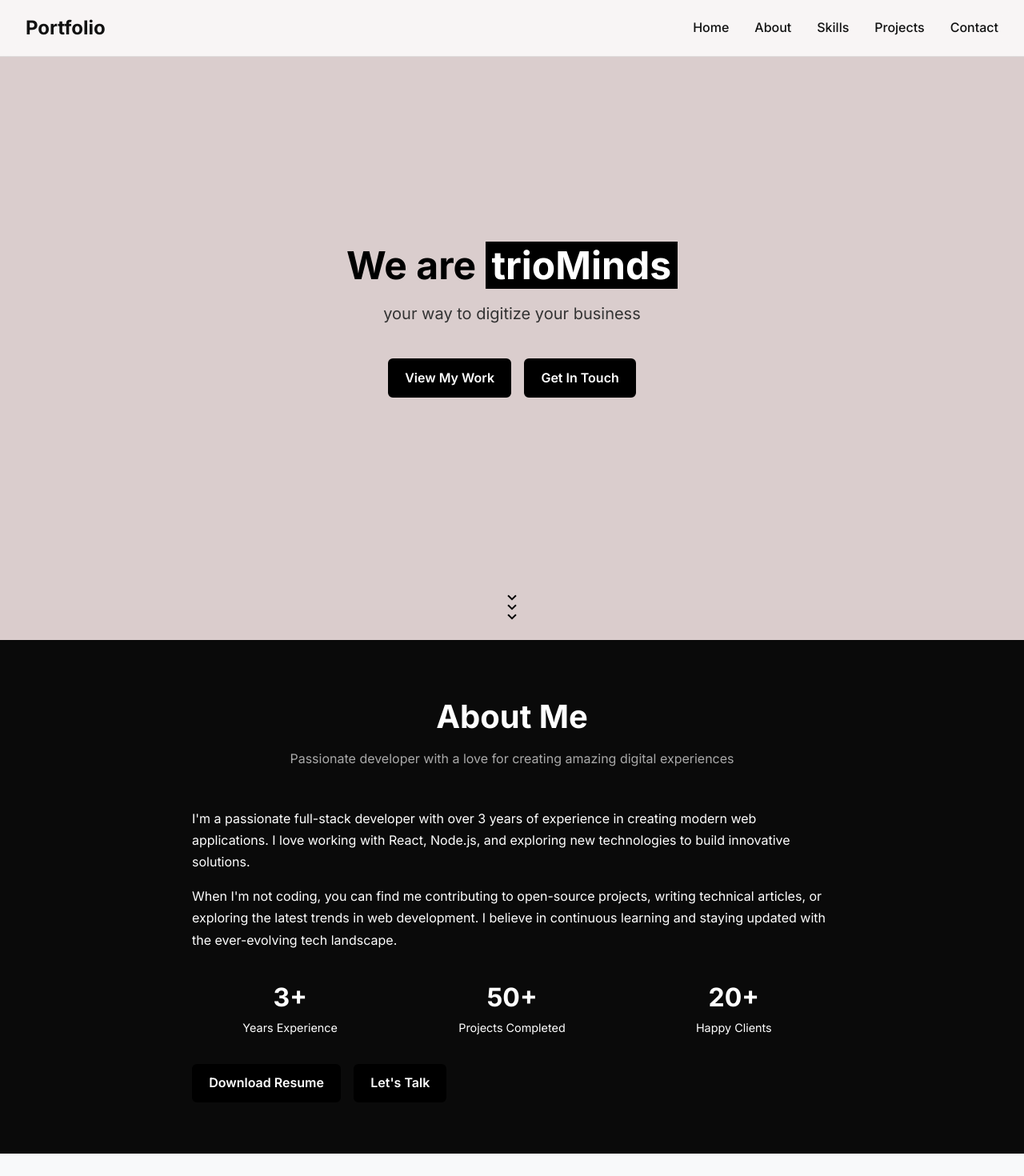
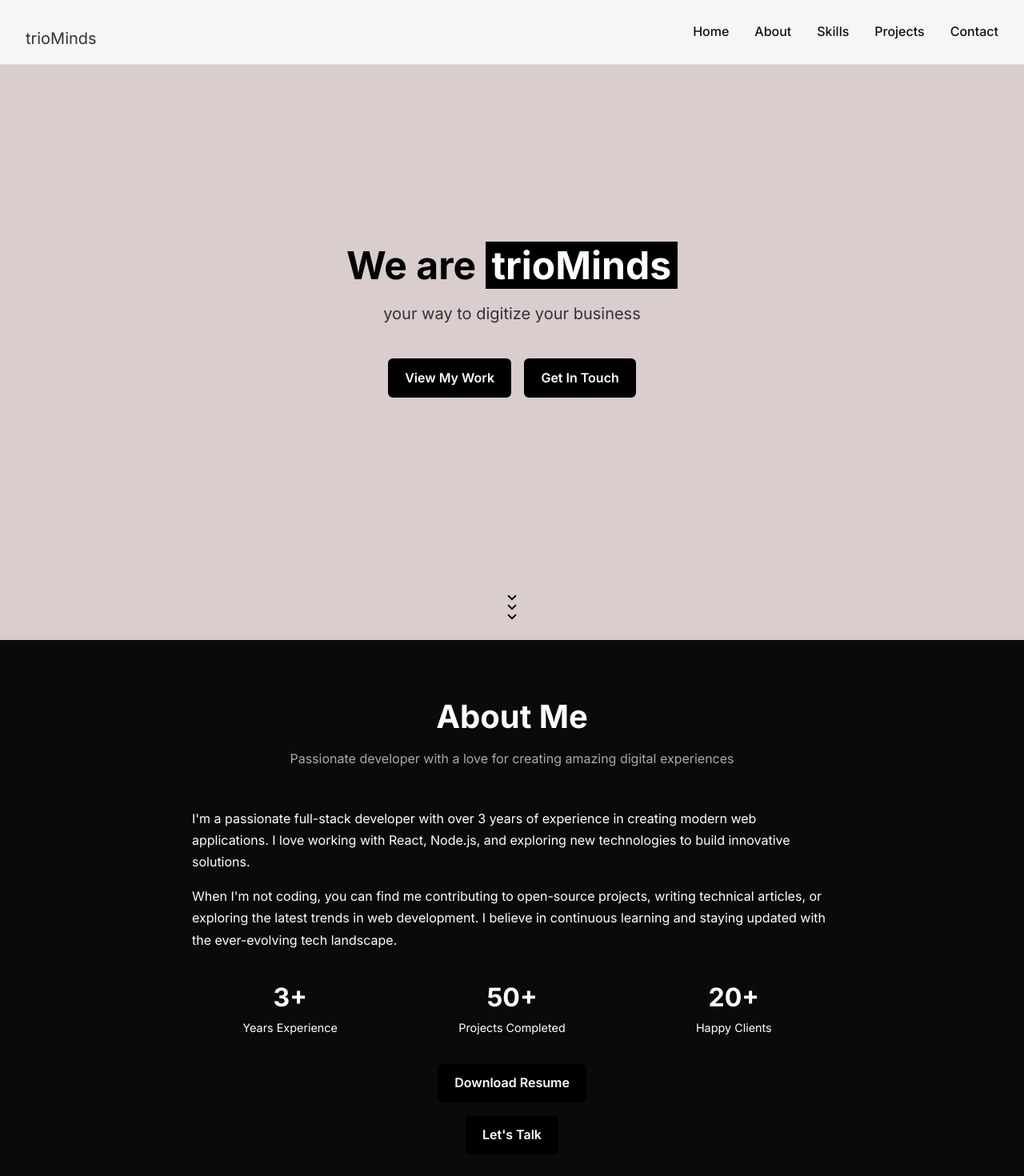
Before and after one commit to jignesh1001/portfolio-bytecrafters, a React (Vite) app in the folder portfolio/: page / in a window 1280 px wide. Shown: the top 1470 px of the page at 80% size. Built offline with nearby package versions, Linux system fonts and the light colour scheme.

Commit message:
fixing about

```diff
--- a/portfolio/src/components/About/About.css
+++ b/portfolio/src/components/About/About.css
@@ -78,16 +78,15 @@
   gap: 1rem;
   flex-wrap: wrap;
 }
-
 .btn {
   padding: 0.75rem 1.5rem;
   font-weight: 600;
   border-radius: 6px;
   border: 2px solid #fff;
   text-decoration: none;
+  background-color: transparent;
   color: #fff;
-  background-color: transparent;
-  transition: background-color 0.3s, color 0.3s;
+  transition: background-color 0.3s, color 0.3s, border-color 0.3s;
 }
 
 .btn:hover {
@@ -98,9 +97,11 @@
 .btn-secondary {
   background-color: #fff;
   color: #000;
+  border: 2px solid #fff;
 }
 
 .btn-secondary:hover {
   background-color: transparent;
   color: #fff;
+  border: 2px solid #fff;
 }
--- a/portfolio/src/components/About/About.jsx
+++ b/portfolio/src/components/About/About.jsx
@@ -4,8 +4,8 @@ import './About.css';
 
 const About = () => {
   return (
-    <section id="about" className="section fade-in items-center">
-      <div className="container">
+    <section id="about" className="section fade-in items-center ">
+      <div className="container flex flex-col items-center">
         <motion.div
           className="section-header"
           initial={{ opacity: 0, y: 30 }}
@@ -46,7 +46,7 @@ const About = () => {
               </div>
             </div>
 
-            <div className="about-actions">
+            <div className="about-actions  flex flex-col items-center">
               <a href="/resume.pdf" download className="btn btn-secondary">
                 Download Resume
               </a>
--- a/portfolio/src/components/Navigation/Navigation.css
+++ b/portfolio/src/components/Navigation/Navigation.css
@@ -142,3 +142,18 @@
     display: flex;
   }
 }
+
+
+@media (max-width: 768px) {
+  .hero-title {
+    font-size: 2.2rem;
+  }
+
+  .hero-subtitle {
+    font-size: 1.1rem;
+  }
+
+  .hero-actions {
+    flex-direction: column;
+  }
+}
--- a/portfolio/src/components/Navigation/Navigation.jsx
+++ b/portfolio/src/components/Navigation/Navigation.jsx
@@ -3,6 +3,7 @@ import { useState } from 'react';
 import { useScrollAnimation, scrollToSection } from '../../hooks/useScrollAnimation';
 import { navigation } from '../../data/portfolioData';
 import './Navigation.css';
+import { personalInfo } from '../../data/portfolioData';
 
 const Navigation = () => {
   const { scrolled } = useScrollAnimation();
@@ -19,7 +20,7 @@ const Navigation = () => {
       <div className="nav-container">
         <div className="nav-left">
           <a href="#home" className="nav-logo" onClick={() => handleNavClick('#home')}>
-            Portfolio
+            <p className="hero-subtitle">{personalInfo.name}</p>
           </a>
         </div>
 
```
